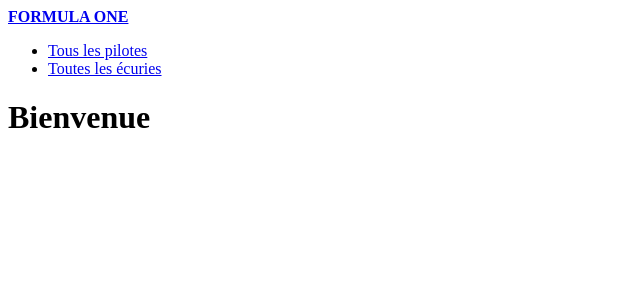
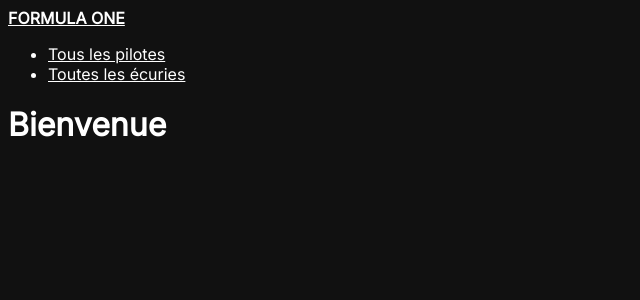
Before and after one commit to antoinechassagne/formula-one, a Next.js app in the folder client/: page / in a window 1280 px wide. Shown: the top 300 px of the page, without its empty margins (0-640 px from the left). Built offline with nearby package versions, Linux system fonts and the light colour scheme.

Commit message:
Add font on client app

```diff
--- a/client/pages/_app.js
+++ b/client/pages/_app.js
@@ -1,4 +1,5 @@
 import BaseHeader from "../components/BaseHeader";
+import "../styles/index.css";
 
 export default function App({ Component, pageProps }) {
   return (
--- /dev/null
+++ b/client/pages/_document.js
@@ -0,0 +1,18 @@
+import { Html, Head, Main, NextScript } from "next/document";
+
+export default function Document() {
+  return (
+    <Html>
+      <Head>
+        <link
+          href="https://fonts.googleapis.com/css2?family=Inter&display=optional"
+          rel="stylesheet"
+        />
+      </Head>
+      <body>
+        <Main />
+        <NextScript />
+      </body>
+    </Html>
+  );
+}
--- /dev/null
+++ b/client/styles/index.css
@@ -0,0 +1,9 @@
+body {
+  background-color: #111;
+  color: white;
+  font-family: "Inter", sans-serif;
+}
+
+a {
+  color: white;
+}
```
